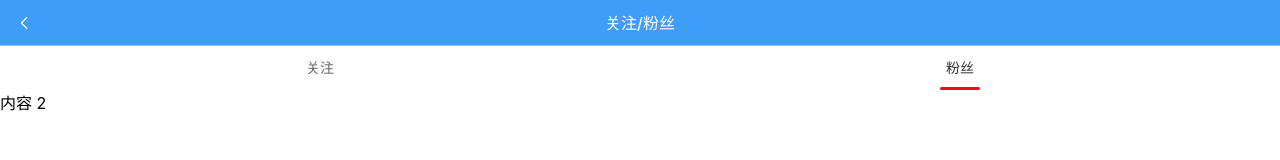
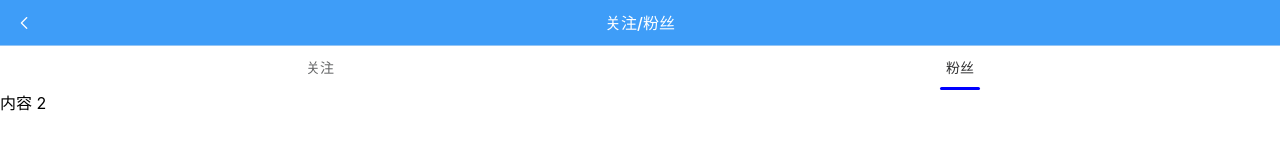
Before and after one commit to new-lijiaxaing/topline-mobile81, a Vue app: page /#/follow in a window 1280 px wide. Shown: the top 160 px of the page. Built offline with nearby package versions, Linux system fonts and the light colour scheme.

Commit message:
切换关注/粉丝

```diff
--- a/src/views/Follow.vue
+++ b/src/views/Follow.vue
@@ -7,7 +7,7 @@
       @click-left="$router.back()"
     />
     <!-- tabs -->
-    <van-tabs v-model="active">
+    <van-tabs v-model="active" color="blue">
       <van-tab title="关注">内容 1</van-tab>
       <van-tab title="粉丝">内容 2</van-tab>
     </van-tabs>
@@ -22,9 +22,23 @@ export default {
     return {
       active: 1
     }
+  },
+  created () {
+    // console.log('created')
+    // 获取 url 上的查询字符串
+  },
+  // keep-alive的钩子函数，当组件激活的时候执行
+  activated () {
+    const type = this.$route.query.type
+    if (type === '1') {
+      this.active = 0
+    } else {
+      this.active = 1
+    }
   }
 }
 </script>
 
 <style>
+
 </style>
```
